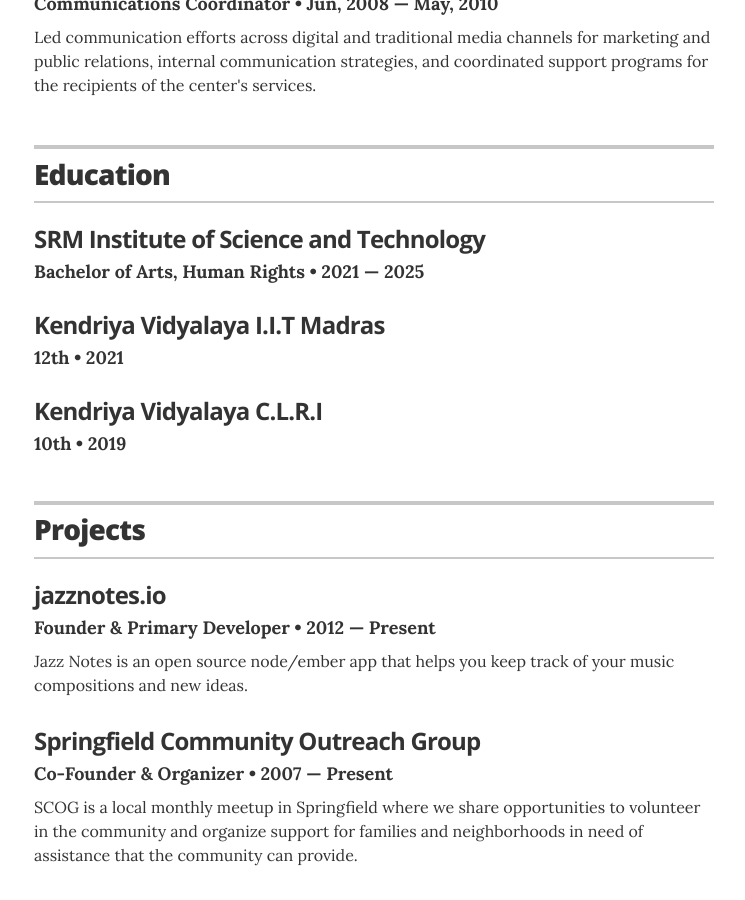
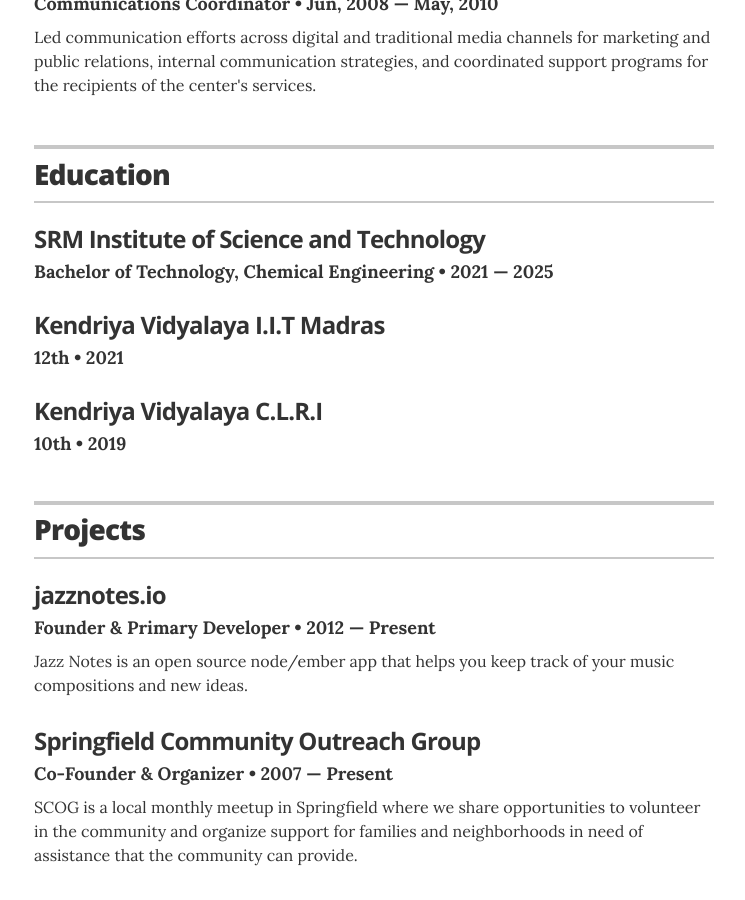
Before and after one commit to IsoTare/Wolf, a Jekyll site: the page built from index.html, in a window 1280 px wide and 900 px high, scrolled down 1071 px. Shown: the whole window, without its empty margins (266-1011 px from the left). Built offline with Jekyll 4.4.1, drawn with Linux system fonts in a browser that asks for light colours.

Commit message:
Update education.yml

```diff
--- a/_data/education.yml
+++ b/_data/education.yml
@@ -1,7 +1,8 @@
 # Degree
-- degree: Bachelor of Arts, Human Rights
+- degree: Bachelor of Technology, Chemical Engineering
   uni: SRM Institute of Science and Technology
   year: 2021 &mdash; 2025
+  GPA: 08.83%
   awards:
  #   - award: Summa Cumme Laude graduate
  # summary: If you had any meaningful roles at college, feel free to write about them here
@@ -9,6 +10,7 @@
 - degree: 12th
   uni: Kendriya Vidyalaya I.I.T Madras
   year: 2021
+  grade: 94.80%
 #  award: Most likely to succeed
 # summary: You can choose to have either a single or multiple awards
 
@@ -16,5 +18,6 @@
 - degree: 10th
   uni: Kendriya Vidyalaya C.L.R.I
   year: 2019
+  grade: 85.60%
 #  award: Most likely to succeed
 # summary: You can choose to have either a single or multiple awards
```
